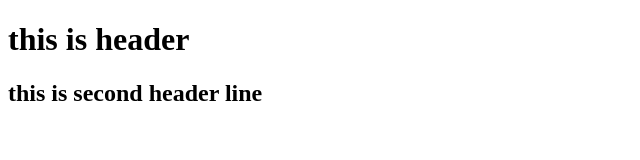
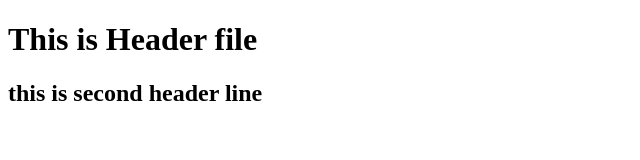
Before and after one commit to mthall-DevOps/git_demo, a plain HTML site: page index.html in a window 1280 px wide. Shown: the whole page, without its empty margins (0-640 px from the left). Drawn offline with Linux system fonts and the light colour scheme.

Commit message:
check on mere

```diff
--- a/index.html
+++ b/index.html
@@ -7,7 +7,7 @@
     <title>Document</title>
 </head>
 <body>
-    <h1>this is header</h1>
+    <h1>This is Header file</h1>
     <h2>this is second header line</h2>
 </body>
 </html>
```
